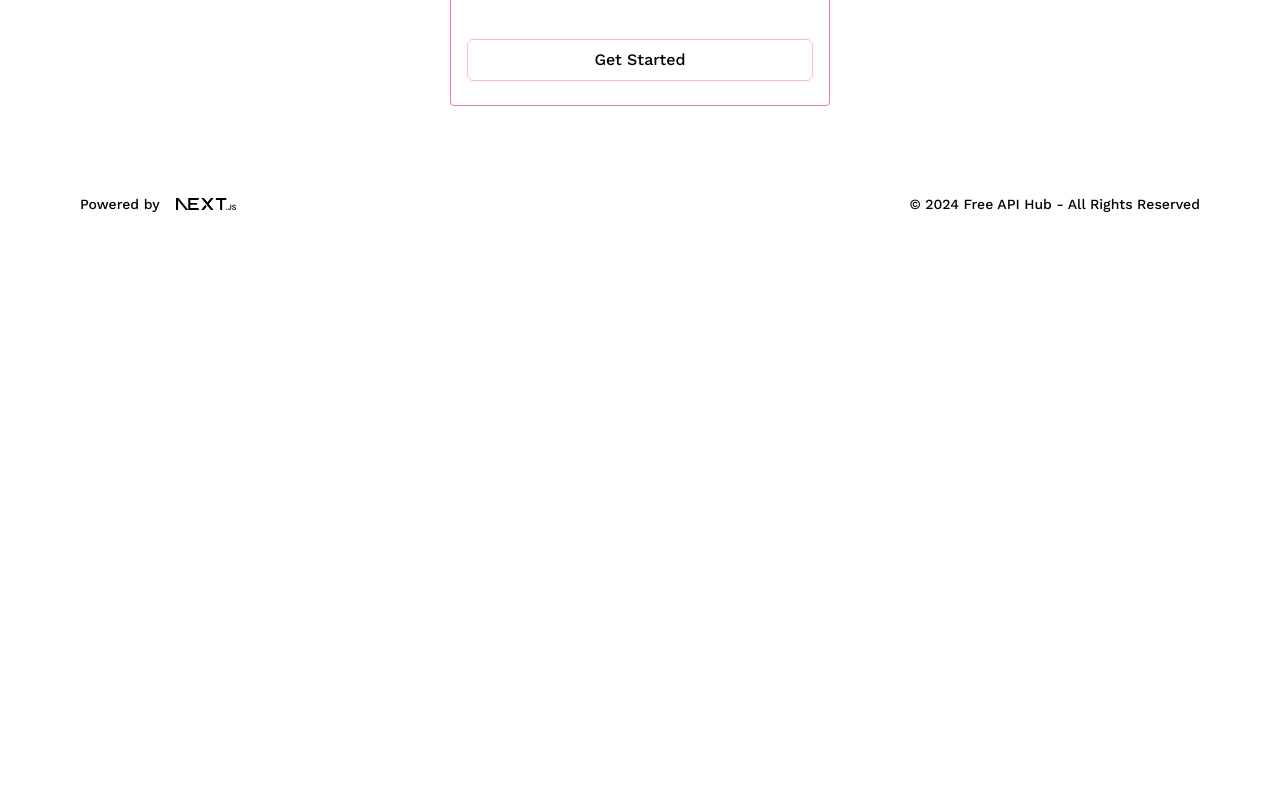
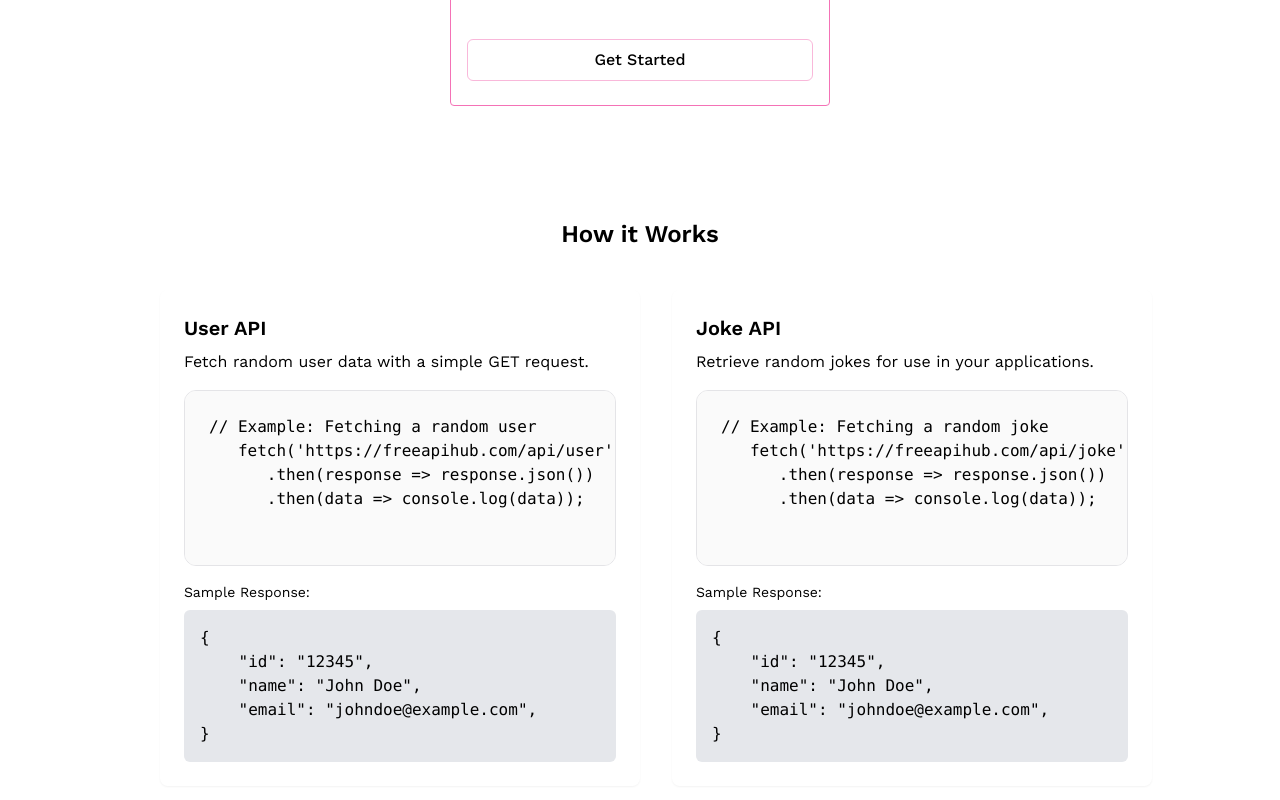
Before and after one commit to rehan-adi/FreeApiHub, a Next.js app in the folder apps/freeapihub-docs/: page / in a window 1280 px wide. Shown: the part 1920-2720 px from the top of the page. Before the commit the page ends 2158 px from the top, so only its background shows below. Built offline with nearby package versions, Linux system fonts and the light colour scheme.

Commit message:
feat: add 'How it Works' section with API usage examples and sample responses

```diff
--- a/apps/freeapihub-docs/app/page.tsx
+++ b/apps/freeapihub-docs/app/page.tsx
@@ -1,6 +1,15 @@
 import Link from "next/link";
 import Marquee from "@/components/ui/marquee";
-import { Check, CodeXml, LineChart, User, Notebook, ShoppingCart, Smile, Quote } from "lucide-react";
+import {
+  Check,
+  CodeXml,
+  LineChart,
+  User,
+  Notebook,
+  ShoppingCart,
+  Smile,
+  Quote,
+} from "lucide-react";
 
 export default function Home() {
   return (
@@ -42,7 +51,7 @@ export default function Home() {
             <div className="flex items-center space-x-3">
               <User className="text-black dark:text-white w-6 h-6" />{" "}
               <h3 className="text-xl font-semibold tracking-wider">
-              Random User API
+                Random User API
               </h3>
             </div>
             <p className="mt-3 text-sm tracking-wider">
@@ -55,9 +64,7 @@ export default function Home() {
           <div className="bg-zinc-50 p-6 dark:bg-zinc-900 border border-zinc-200 dark:border-zinc-700/50 min-h-44 w-full rounded-xl hover:border-zinc-300 dark:hover:border-zinc-700 transition-colors flex flex-col justify-start items-start">
             <div className="flex items-center space-x-3">
               <Smile className="text-black dark:text-white w-6 h-6" />{" "}
-              <h3 className="text-xl font-semibold tracking-wider">
-              Joke API
-              </h3>
+              <h3 className="text-xl font-semibold tracking-wider">Joke API</h3>
             </div>
             <p className="mt-3 text-sm tracking-wider">
               Access a variety of jokes for humor and entertainment in your
@@ -73,7 +80,7 @@ export default function Home() {
             <div className="flex items-center space-x-3">
               <Quote className="text-black dark:text-white w-6 h-6" />{" "}
               <h3 className="text-xl font-semibold tracking-wider">
-              Quote API
+                Quote API
               </h3>
             </div>
             <p className="mt-3 text-sm tracking-wider">
@@ -103,9 +110,7 @@ export default function Home() {
           <div className="bg-zinc-50 p-6 dark:bg-zinc-900 border border-zinc-200 dark:border-zinc-700/50 min-h-44 w-full rounded-xl hover:border-zinc-300 dark:hover:border-zinc-700 transition-colors flex flex-col justify-start items-start">
             <div className="flex items-center space-x-3">
               <Notebook className="text-black dark:text-white w-6 h-6" />{" "}
-              <h3 className="text-xl font-semibold tracking-wider">
-              Book API
-              </h3>
+              <h3 className="text-xl font-semibold tracking-wider">Book API</h3>
             </div>
             <p className="mt-3 text-sm tracking-wider">
               Explore a catalog of books with comprehensive information for
@@ -193,6 +198,68 @@ export default function Home() {
           </Link>
         </div>
       </div>
+
+      {/* How it works  */}
+      <div className="w-full py-12 text-black dark:text-white">
+        <h2 className="text-2xl font-semibold text-center mb-10">
+          How it Works
+        </h2>
+        <div className="flex flex-col md:flex-row justify-between items-center md:gap-8 md:px-40 w-full">
+          {/* API Usage Example: User API */}
+          <div className="md:mb-8 mb-6 md:p-6 p-4 shadow-sm md:w-1/2 w-full rounded-lg">
+            <h3 className="text-xl font-semibold mb-2">User API</h3>
+            <p className="mb-4">
+              Fetch random user data with a simple GET request.
+            </p>
+            <pre className="bg-zinc-50 p-6 dark:bg-zinc-900 border border-zinc-200 dark:border-zinc-700/50 min-h-44 w-full rounded-xl hover:border-zinc-300 dark:hover:border-zinc-700 transition-colors flex flex-col justify-start items-start overflow-auto">
+              <code>
+                {`// Example: Fetching a random user
+   fetch('https://freeapihub.com/api/user')
+      .then(response => response.json())
+      .then(data => console.log(data));
+              `}
+              </code>
+            </pre>
+            <p className="mt-4 mb-2 text-sm">Sample Response:</p>
+            <pre className="bg-gray-200 dark:bg-gray-700 p-4 rounded-md overflow-auto">
+              <code>
+                {`{
+    "id": "12345",
+    "name": "John Doe",
+    "email": "johndoe@example.com",
+}`}
+              </code>
+            </pre>
+          </div>
+
+          {/* API Usage Example: Joke API */}
+          <div className="mb-8 md:p-6 p-4 shadow-sm md:w-1/2 w-full rounded-lg">
+            <h3 className="text-xl font-semibold mb-2">Joke API</h3>
+            <p className="mb-4">
+              Retrieve random jokes for use in your applications.
+            </p>
+            <pre className="bg-zinc-50 p-6 dark:bg-zinc-900 border border-zinc-200 dark:border-zinc-700/50 min-h-44 w-full rounded-xl hover:border-zinc-300 dark:hover:border-zinc-700 transition-colors flex flex-col justify-start items-start overflow-auto">
+              <code>
+                {`// Example: Fetching a random joke
+   fetch('https://freeapihub.com/api/joke')
+      .then(response => response.json())
+      .then(data => console.log(data));
+                `}
+              </code>
+            </pre>
+            <p className="mt-4 mb-2 text-sm">Sample Response:</p>
+            <pre className="bg-gray-200 dark:bg-gray-700 p-4 rounded-md overflow-auto">
+              <code>
+                {`{
+    "id": "12345",
+    "name": "John Doe",
+    "email": "johndoe@example.com",
+}`}
+              </code>
+            </pre>
+          </div>
+        </div>
+      </div>
     </div>
   );
 }
```
